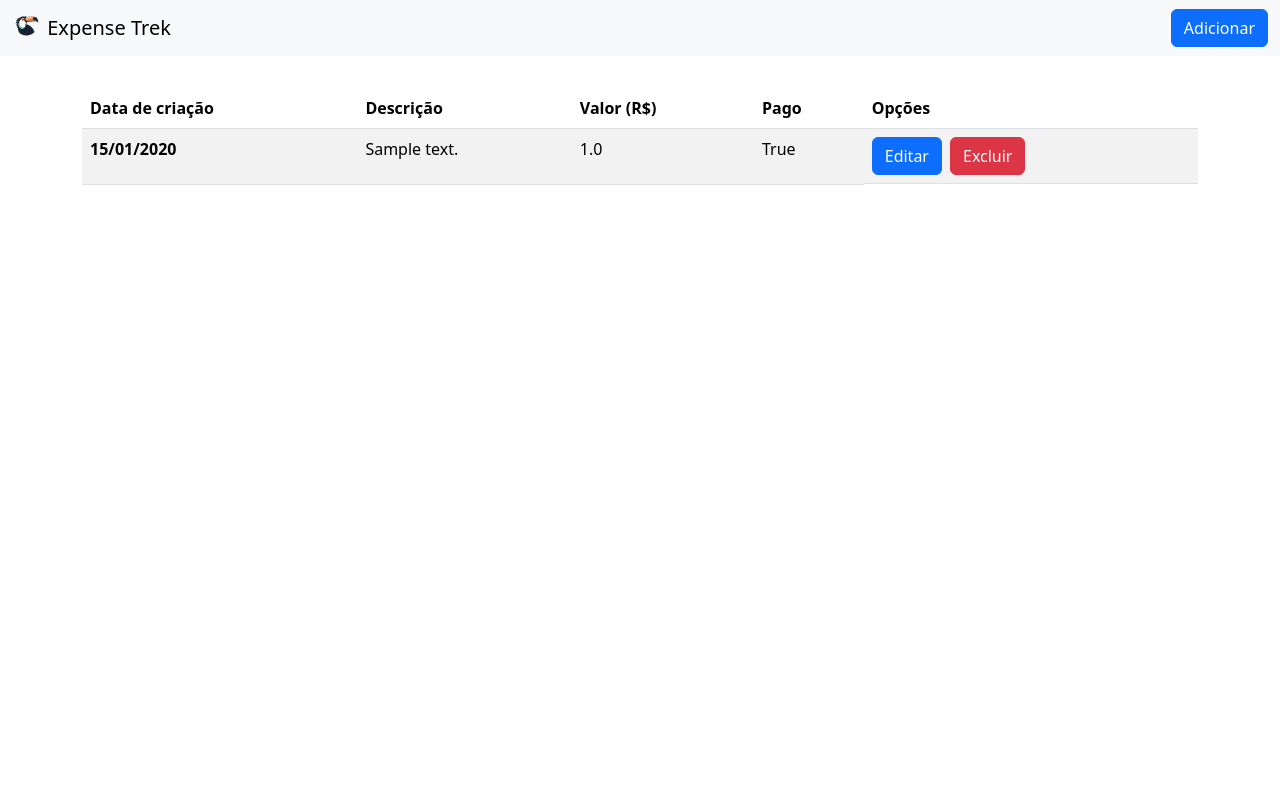
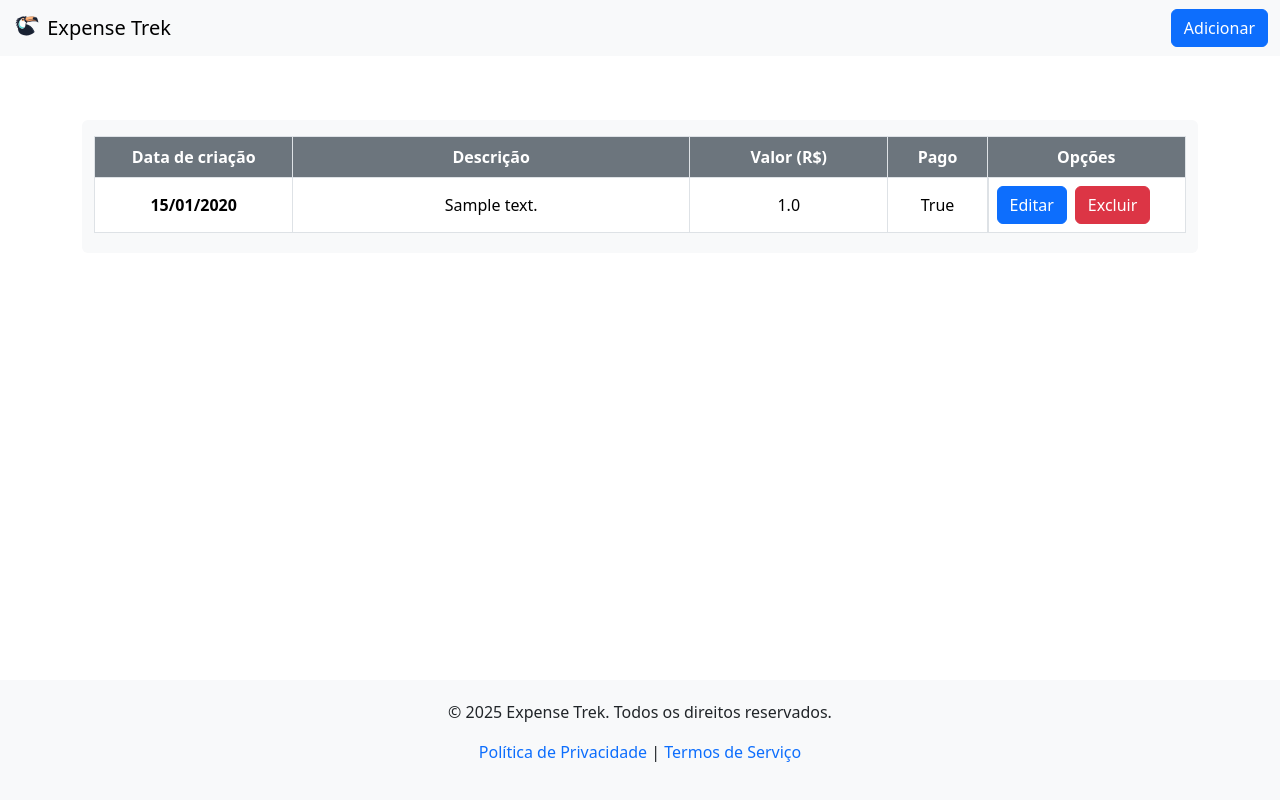
Before and after one commit to antonioisaacdias/expenses-api-flask, a Flask app: page / in a window 1280 px wide. Run offline with Flask 3, Linux system fonts and the light colour scheme; tables that the repository leaves empty hold one stand-in row (values such as "Sample post").

Commit message:
ajustes no bootstrap

```diff
--- a/views/static/css/index.css
+++ b/views/static/css/index.css
@@ -1,3 +1,23 @@
 .container {
     margin-top: 2rem;
 }
+
+html, body {
+    height: 100%;
+    margin: 0;
+  }
+
+  .content {
+    min-height: 100%; /* A altura mínima é 100% da tela */
+    display: flex;
+    flex-direction: column; /* Organiza os itens de cima para baixo */
+  }
+
+  .main-content {
+    flex: 1; /* Preenche o espaço restante */
+  }
+
+  footer {
+    padding: 20px;
+    text-align: center;
+  }
--- a/views/templates/expenses-table.html
+++ b/views/templates/expenses-table.html
@@ -2,23 +2,24 @@
 {% block title %}Despesas{% endblock %}
 
 {% block content %}
-    <table class="table table-striped">
+    <div class="container bg-light pb-1 pt-3 rounded">
+        <table class="table table-bordered">
             <thead>
-            <tr>
-            <th scope="col">Data de criação</th>
-            <th scope="col">Descrição</th>
-            <th scope="col">Valor (R$)</th>
-            <th scope="col">Pago</th>
-            <th scope="col">Opções</th>
+                <tr class="text-center">
+                    <th scope="col" class="bg-secondary text-white col-2">Data de criação</th>
+                    <th scope="col" class="bg-secondary text-white col-4">Descrição</th>
+                    <th scope="col" class="bg-secondary text-white col-2">Valor (R$)</th>
+                    <th scope="col" class="bg-secondary text-white col-1">Pago</th>
+                    <th scope="col" class="bg-secondary text-white col-2">Opções</th>
                 </tr>
             </thead>
             <tbody>
                 {% for expense in expenses %}
-                <tr>
-                    <th scope="row">{{expense.date.strftime("%d/%m/%Y")}}</th>
-                    <td>{{expense.description}}</td>
-                    <td>{{expense.value}}</td>
-                    <td>{{expense.paid}}</td>
+                    <tr class="text-center al">
+                        <th scope="row" class="align-middle">{{expense.date.strftime("%d/%m/%Y")}}</th>
+                        <td class="align-middle">{{expense.description}}</td>
+                        <td class="align-middle">{{expense.value}}</td>
+                        <td class="align-middle">{{expense.paid}}</td>
                         <td class="d-flex gap-2">
                             <form action="/expenses/{{expense.id}}" method="get">
                                 <button type="submit" class="btn btn-primary">Editar</button>
@@ -32,6 +33,8 @@
                 {% endfor %}
             </tbody>
         </table>
+    </div>
+
 
         <div class="modal fade" id="exampleModal" tabindex="-1" aria-labelledby="exampleModalLabel" aria-hidden="true">
         <form action="/expenses" method="post">
--- a/views/templates/index.html
+++ b/views/templates/index.html
@@ -9,7 +9,7 @@
     <title>Expense Trek</title>
 
 </head>
-<body>
+<body class="content">
     <nav class="navbar bg-body-tertiary">
         <div class="container-fluid">
           <a class="navbar-brand" href="#">
@@ -23,10 +23,15 @@
         </div>
     </nav>
 
-    <main class="container">
+    <main class="container main-content">
         {% block content %}
         {% endblock %}
     </main>
+
+    <footer class="bg-light text-body">
+      <p>&copy; 2025 Expense Trek. Todos os direitos reservados.</p>
+      <p><a href="#" class="text-decoration-none">Política de Privacidade</a> | <a href="#" class="text-decoration-none">Termos de Serviço</a></p>
+    </footer>
 
     <script src="https://cdn.jsdelivr.net/npm/bootstrap@5.3.3/dist/js/bootstrap.bundle.min.js" integrity="sha384-YvpcrYf0tY3lHB60NNkmXc5s9fDVZLESaAA55NDzOxhy9GkcIdslK1eN7N6jIeHz" crossorigin="anonymous"></script>
     <script src="{{ url_for('static', filename='js/index.js') }}"></script>
```
Lines whose indentation alone changed are shown as unchanged.
